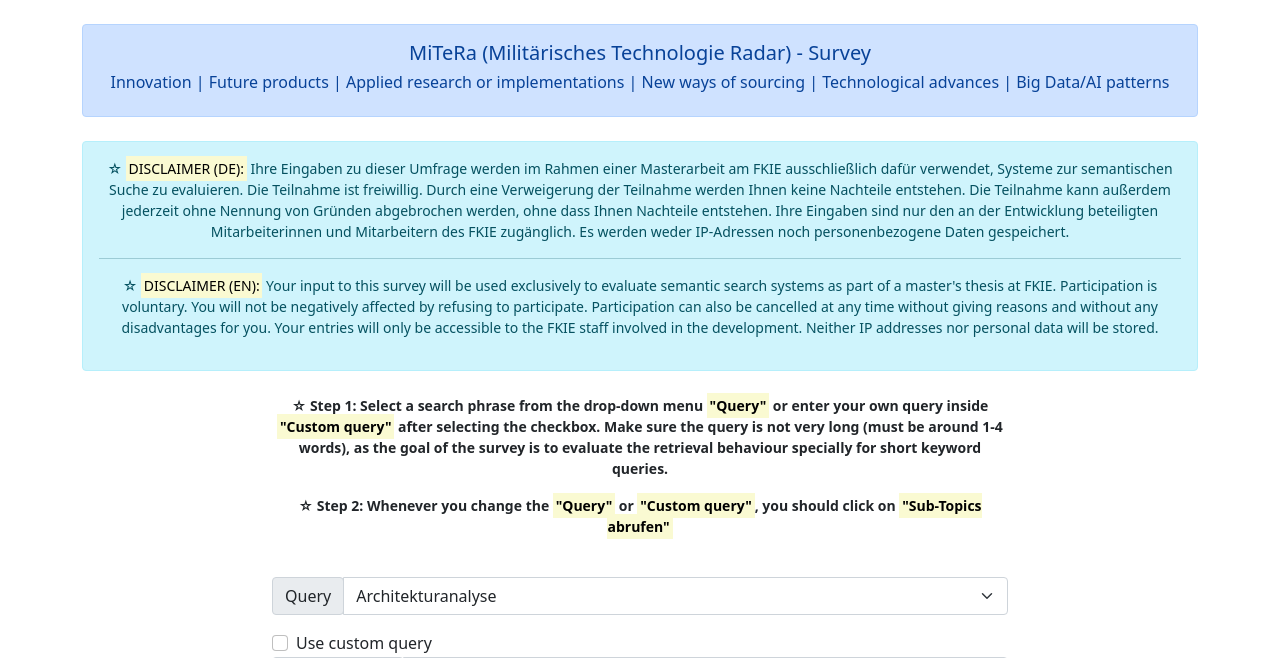
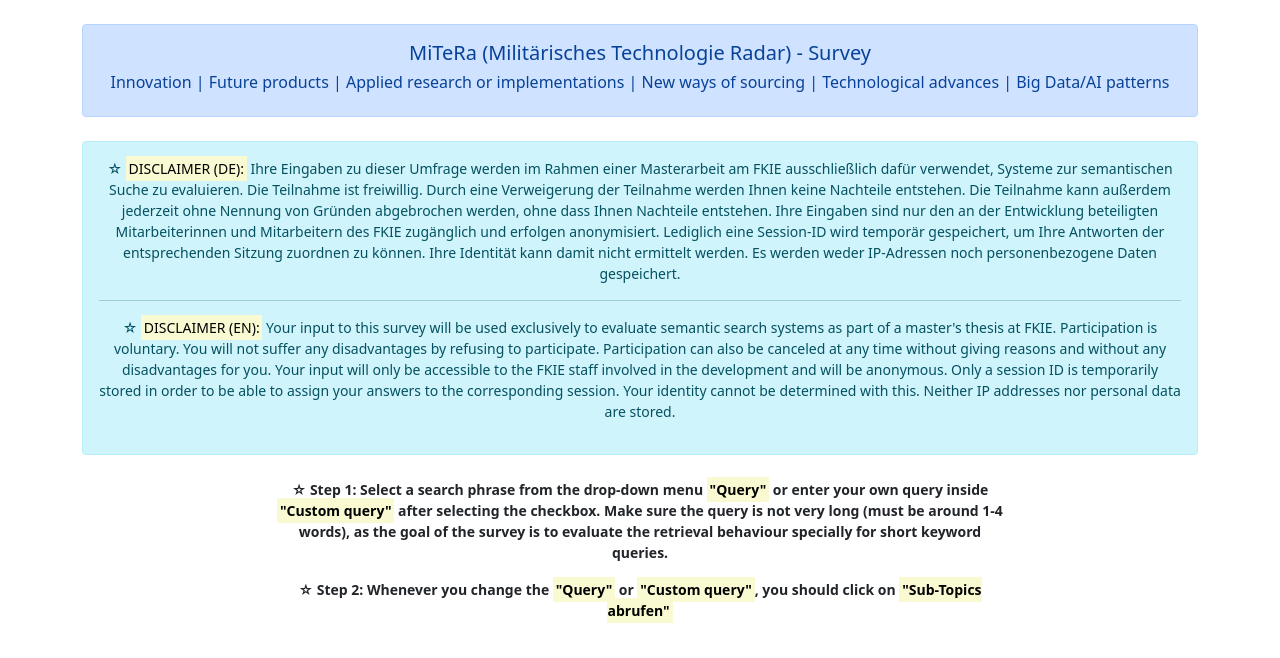
Before and after one commit to praveengadiyaram369/Survey-thesis, a FastAPI app: page /search_survey in a window 1280 px wide. Shown: the top 658 px of the page. Run offline with FastAPI, Linux system fonts and the light colour scheme; parts of the project's set-up code (start-up, migrations or seed data) failed here and were passed over; some libraries are stand-ins or nearby versions.

Commit message:
adding changes for UI

```diff
--- a/labelling_api/templates/search_survey.html
+++ b/labelling_api/templates/search_survey.html
@@ -22,11 +22,10 @@
                </div>
 
                <div class="alert alert-info text-center my-4">
-                  <p style="font-size:14px;  font-weight: 400;"> &#x2606; <mark>DISCLAIMER (DE):</mark> Ihre Eingaben zu dieser Umfrage werden im Rahmen einer Masterarbeit am FKIE ausschließlich dafür verwendet, Systeme zur semantischen Suche zu evaluieren. Die Teilnahme ist freiwillig. Durch eine Verweigerung der Teilnahme werden Ihnen keine Nachteile entstehen. Die Teilnahme kann außerdem jederzeit ohne Nennung von Gründen abgebrochen werden, ohne dass Ihnen Nachteile entstehen. Ihre Eingaben sind nur den an der Entwicklung beteiligten Mitarbeiterinnen und Mitarbeitern des FKIE zugänglich. Es werden weder IP-Adressen noch personenbezogene Daten gespeichert.
+                  <p style="font-size:14px;  font-weight: 400;"> &#x2606; <mark>DISCLAIMER (DE):</mark> Ihre Eingaben zu dieser Umfrage werden im Rahmen einer Masterarbeit am FKIE ausschließlich dafür verwendet, Systeme zur semantischen Suche zu evaluieren. Die Teilnahme ist freiwillig. Durch eine Verweigerung der Teilnahme werden Ihnen keine Nachteile entstehen. Die Teilnahme kann außerdem jederzeit ohne Nennung von Gründen abgebrochen werden, ohne dass Ihnen Nachteile entstehen. Ihre Eingaben sind nur den an der Entwicklung beteiligten Mitarbeiterinnen und Mitarbeitern des FKIE zugänglich und erfolgen anonymisiert. Lediglich eine Session-ID wird temporär gespeichert, um Ihre Antworten der entsprechenden Sitzung zuordnen zu können. Ihre Identität kann damit nicht ermittelt werden. Es werden weder IP-Adressen noch personenbezogene Daten gespeichert.
                   </p>
                      <hr />
-                  <p style="font-size:14px;  font-weight: 400;">&#x2606; <mark>DISCLAIMER (EN):</mark> Your input to this survey will be used exclusively to evaluate semantic search systems as part of a master's thesis at FKIE. Participation is voluntary. You will not be negatively affected by refusing to participate. Participation can also be cancelled at any time without giving reasons and without any disadvantages for you. Your entries will only be accessible to the FKIE staff involved in the development. Neither IP addresses nor personal data will be stored.
-               </p>
+                  <p style="font-size:14px;  font-weight: 400;">&#x2606; <mark>DISCLAIMER (EN):</mark> Your input to this survey will be used exclusively to evaluate semantic search systems as part of a master's thesis at FKIE. Participation is voluntary. You will not suffer any disadvantages by refusing to participate. Participation can also be canceled at any time without giving reasons and without any disadvantages for you. Your input will only be accessible to the FKIE staff involved in the development and will be anonymous. Only a session ID is temporarily stored in order to be able to assign your answers to the corresponding session. Your identity cannot be determined with this. Neither IP addresses nor personal data are stored.               </p>
                </div>
 
 
```
